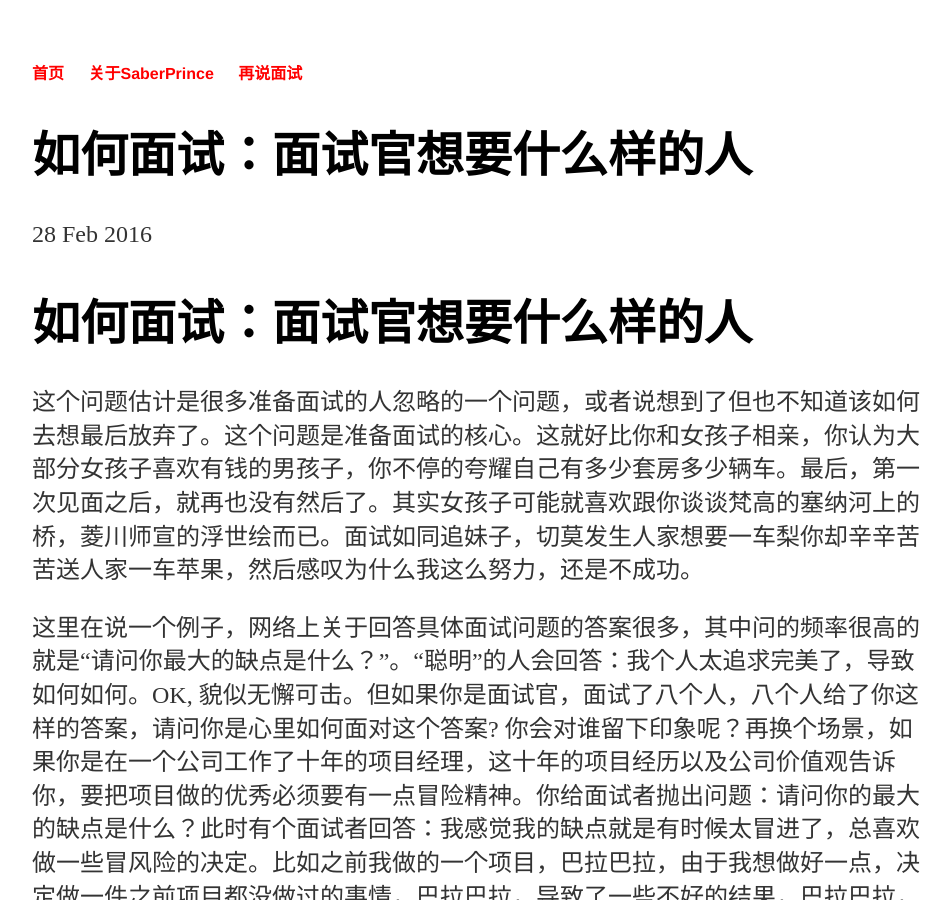
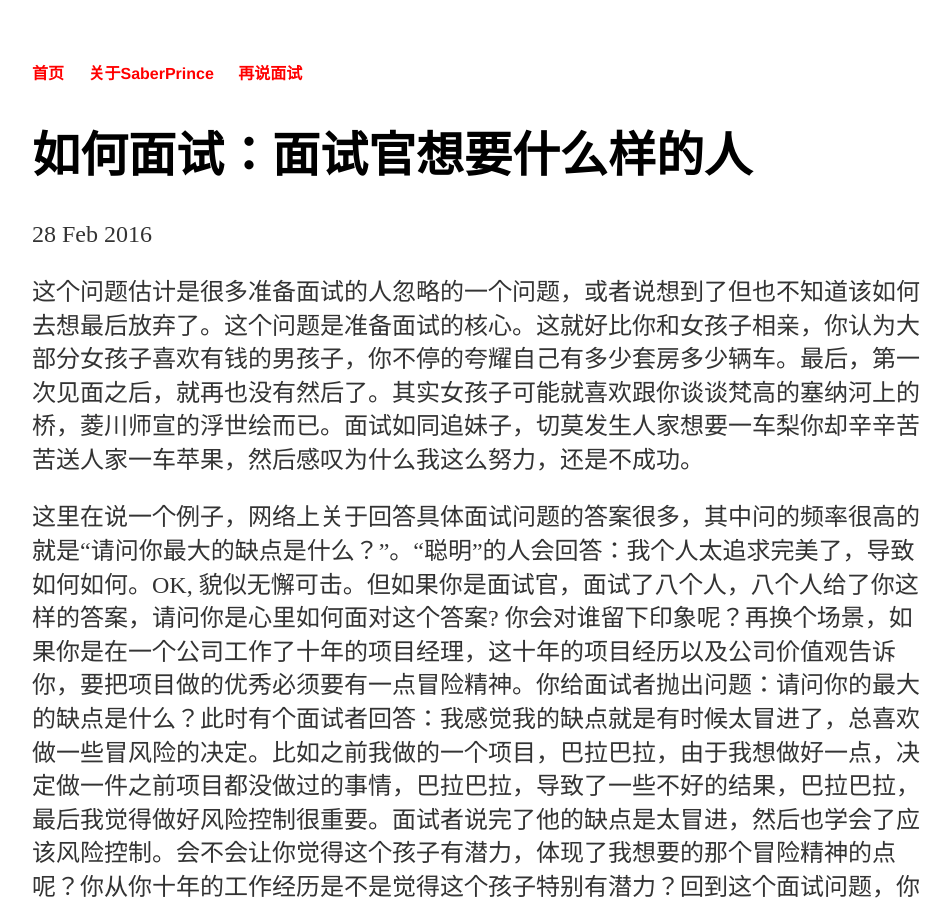
Before and after one commit to saberprince/saberprince.github.io, a Jekyll site: the page built from _posts/2016-02-28-面-试-官-想-要-什-么-样-的-人.md, in a window 1280 px wide and 900 px high. Shown: the whole window, without its empty margins (160-1111 px from the left). Built offline with Jekyll 4.4.1, drawn with Linux system fonts in a browser that asks for light colours.

Commit message:
Update 2016-02-28-面-试-官-想-要-什-么-样-的-人.md

```diff
--- a/_posts/2016-02-28-面-试-官-想-要-什-么-样-的-人.md
+++ b/_posts/2016-02-28-面-试-官-想-要-什-么-样-的-人.md
@@ -4,7 +4,7 @@ title: "如何面试：面试官想要什么样的人"
 date: 2016-02-28
 ---
 
-# 如何面试：面试官想要什么样的人
+
 这个问题估计是很多准备面试的人忽略的一个问题，或者说想到了但也不知道该如何去想最后放弃了。这个问题是准备面试的核心。这就好比你和女孩子相亲，你认为大部分女孩子喜欢有钱的男孩子，你不停的夸耀自己有多少套房多少辆车。最后，第一次见面之后，就再也没有然后了。其实女孩子可能就喜欢跟你谈谈梵高的塞纳河上的桥，菱川师宣的浮世绘而已。面试如同追妹子，切莫发生人家想要一车梨你却辛辛苦苦送人家一车苹果，然后感叹为什么我这么努力，还是不成功。
 <P> 这里在说一个例子，网络上关于回答具体面试问题的答案很多，其中问的频率很高的就是“请问你最大的缺点是什么？”。“聪明”的人会回答：我个人太追求完美了，导致如何如何。OK, 貌似无懈可击。但如果你是面试官，面试了八个人，八个人给了你这样的答案，请问你是心里如何面对这个答案? 你会对谁留下印象呢？再换个场景，如果你是在一个公司工作了十年的项目经理，这十年的项目经历以及公司价值观告诉你，要把项目做的优秀必须要有一点冒险精神。你给面试者抛出问题：请问你的最大的缺点是什么？此时有个面试者回答：我感觉我的缺点就是有时候太冒进了，总喜欢做一些冒风险的决定。比如之前我做的一个项目，巴拉巴拉，由于我想做好一点，决定做一件之前项目都没做过的事情，巴拉巴拉，导致了一些不好的结果，巴拉巴拉，最后我觉得做好风险控制很重要。面试者说完了他的缺点是太冒进，然后也学会了应该风险控制。会不会让你觉得这个孩子有潜力，体现了我想要的那个冒险精神的点呢？你从你十年的工作经历是不是觉得这个孩子特别有潜力？回到这个面试问题，你的缺点是什么。其实换个角度讲，你认为的缺点可能正好是这家公司要的优点呢。与其不断暗示你有个已经改掉的缺点不如告诉面试官我有个缺点但正好其实也是公司所要求的优点。哈哈，是不是有点绕了？这个问题回答的思路就是把公司要求的优点反着说成自己的缺点，然后暗示自己可以去控制它恶化。在说个例子，苹果公司喜欢颠覆传统的创新者，而此时的你正好有个缺点是不喜欢按常理出牌，喜欢尝试新的方法去做一件事情，导致了你时常要花更多精力去解决一个问题（要提一些负面的结果，不然就不是缺点了嘛……），然后你从这个缺点领悟到觉得在做创新的时候一定要做好风险控制之类的。在听完这个答案后，面试官对你的印象就是：ok, 你很符合我们公司的海盗文化。</P>
 <P> 在总结一下，在回答任何一个面试官的问题，如果回答出和其他人雷同的答案，是很难吸引面试官的。最成功有效的方法是抓住面试官的点引起共鸣。每个公司，甚至每个面试官都是有着自己的喜好，所以同一个问题，你的回答必定是不同的。带着这个目的去回答面试官的问题，你的答案也肯定与那些只看网上寻找最优解的面试者答案不一样的。所以说，了解到面试官对于员工的喜好很重要。如果不明白的话，你的答案也是无头苍蝇，毫无针对性。</P>
```
